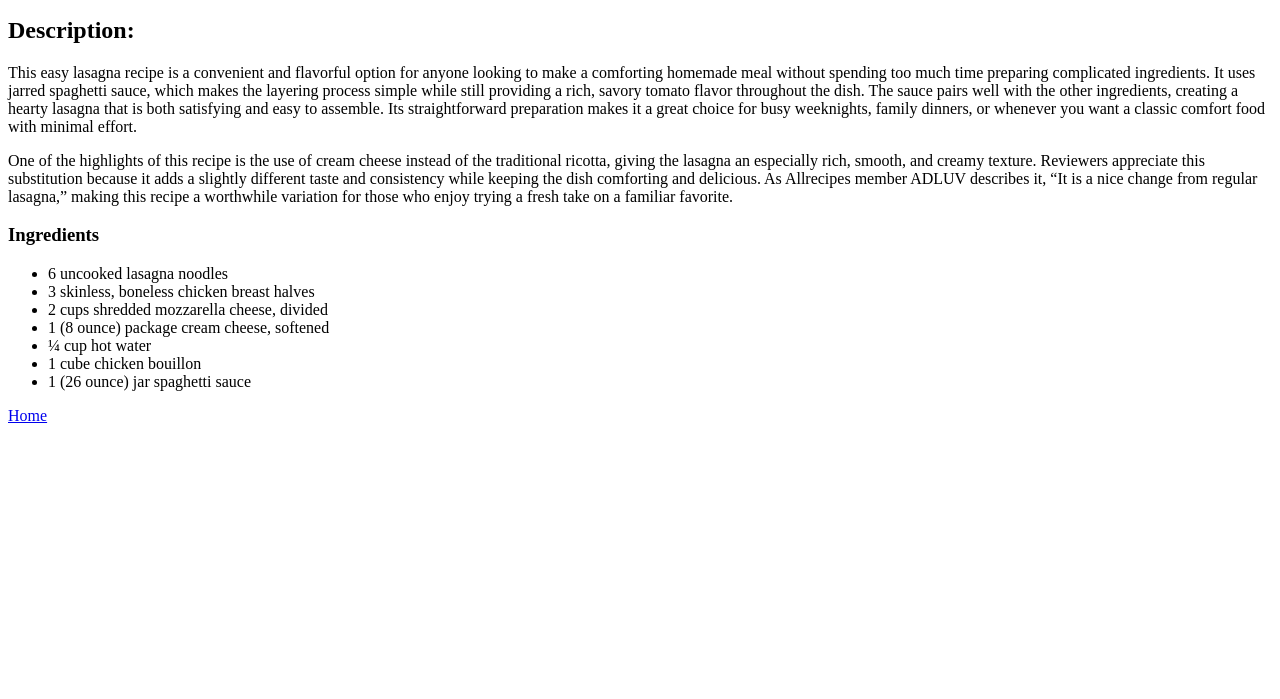
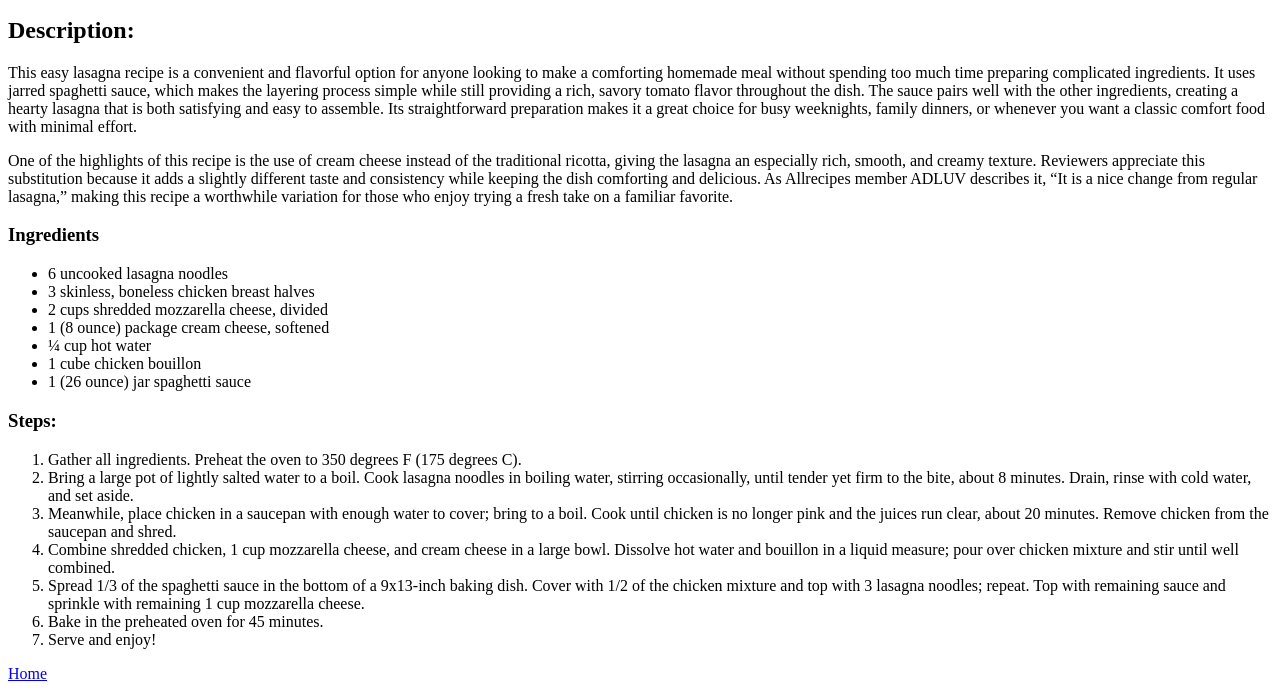
Before and after one commit to basnet194dipak/odin-recipes, a plain HTML site: page recipes/lasagna.html in a window 1280 px wide. Shown: the part 101-800 px from the top of the page. Drawn offline with Linux system fonts and the light colour scheme.

Commit message:
added steps as ordered list to make  Creamy Chicken Lasagna
Users can now follow step in sequence to make  Creamy Chicken Lasagna

```diff
--- a/recipes/lasagna.html
+++ b/recipes/lasagna.html
@@ -38,7 +38,35 @@
         <li>1 cube chicken bouillon</li>
         <li>1 (26 ounce) jar spaghetti sauce</li>
     </ul>
-
+    <h3>
+        Steps:
+    </h3>
+    <ol>
+        <li>Gather all ingredients. Preheat the oven to 350 degrees F (175 degrees C).</li>
+        <li>Bring a large pot of lightly salted water to a boil. Cook lasagna noodles in boiling water, stirring
+            occasionally, until tender yet firm to the bite, about 8 minutes. Drain, rinse with cold water, and set
+            aside.
+        </li>
+        <li>
+            Meanwhile, place chicken in a saucepan with enough water to cover; bring to a boil. Cook until chicken is no
+            longer pink and the juices run clear, about 20 minutes. Remove chicken from the saucepan and shred.
+        </li>
+        <li>
+            Combine shredded chicken, 1 cup mozzarella cheese, and cream cheese in a large bowl. Dissolve hot water and
+            bouillon in a liquid measure; pour over chicken mixture and stir until well combined.
+        </li>
+        <li>
+            Spread 1/3 of the spaghetti sauce in the bottom of a 9x13-inch baking dish. Cover with 1/2 of the chicken
+            mixture and top with 3 lasagna noodles; repeat. Top with remaining sauce and sprinkle with remaining 1 cup
+            mozzarella cheese.
+        </li>
+        <li>
+            Bake in the preheated oven for 45 minutes.
+        </li>
+        <li>
+            Serve and enjoy!
+        </li>
+    </ol>
     <a href="../index.html">Home</a>
 </body>
 
```
